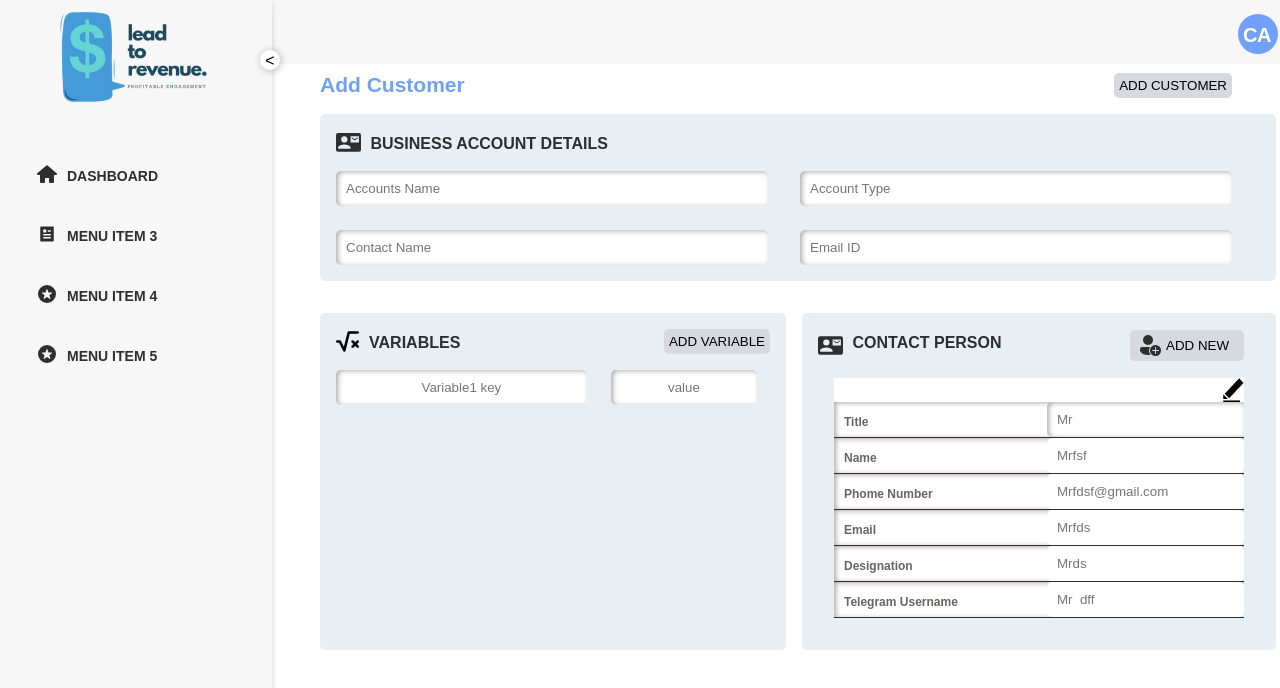
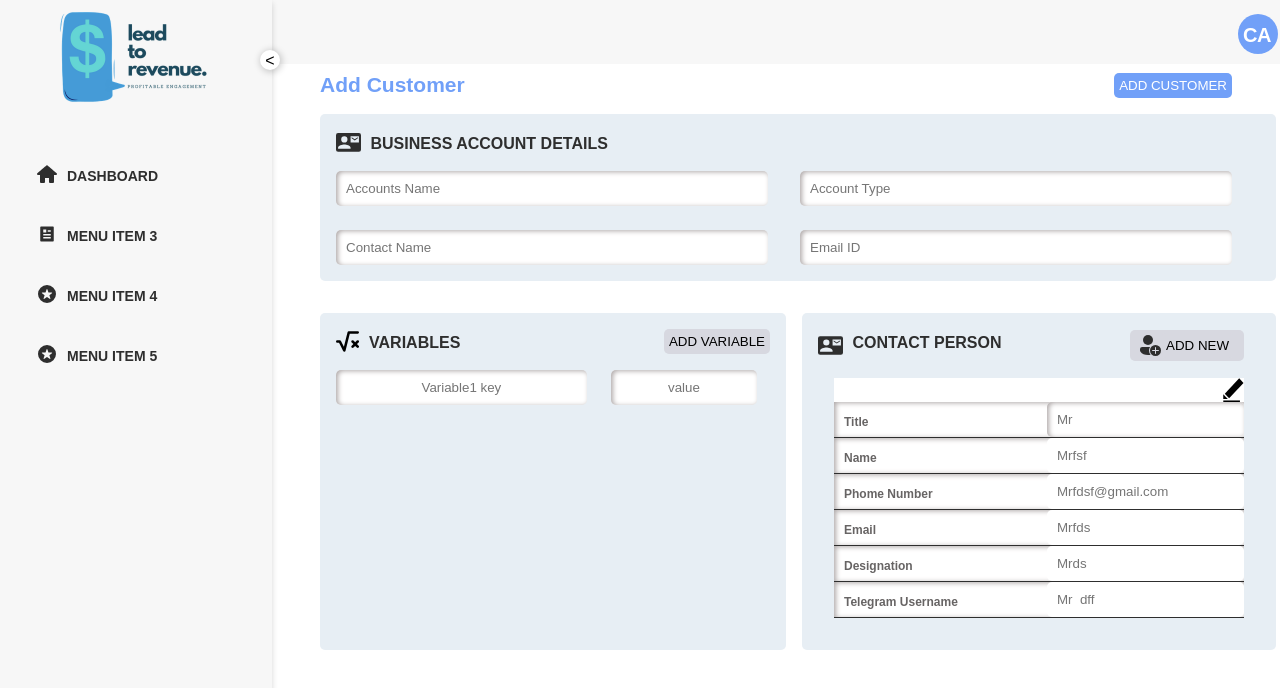
Before and after one commit to dulkifal/addCustomer, a React (Create React App) app in the folder leadtorevenue/: page / in a window 1280 px wide. In both pictures the pointer is over the button "ADD CUSTOMER". Shown: the top 688 px of the page. Built offline with nearby package versions, Linux system fonts and the light colour scheme.

Commit message:
button color

```diff
--- a/leadtorevenue/src/App.css
+++ b/leadtorevenue/src/App.css
@@ -149,7 +149,6 @@ body {
   font-size: 21px;
   line-height: 24px;
 
-
 }
 
 .dashboard button {
@@ -159,7 +158,12 @@ body {
   padding: 5px;
   background-color: #D7D8E0;
   border-radius: 5px;
-  /* padding: 1rem; */
+
+}
+
+button:hover {
+  background-color: #71A0F8;
+  color: #FFFFFF;
 }
 
 .formdiv {
@@ -204,12 +208,13 @@ body {
 }
 
 
-.var_contacts{
+.var_contacts {
   display: flex;
   flex-direction: row;
   grid-template-columns: 48% 48%;
   gap: 1rem;
 }
+
 /* variables */
 .variables {
   display: flex;
@@ -243,14 +248,16 @@ body {
   padding: 1rem 1rem 0 0;
 
 }
-.variables .varinputs *{
+
+.variables .varinputs * {
   padding: 10px;
   border-radius: 5px;
   border: 0;
   box-shadow: inset 2px 1px 5px 0px #afa9a9;
   text-align: center;
 }
-.contact  {
+
+.contact {
   background-color: #E7EEF4;
   border-radius: 5px;
   width: 442px;
@@ -259,7 +266,7 @@ body {
 
 }
 
-.tablerow{
+.tablerow {
   display: flex;
   flex-direction: row;
   justify-content: space-between;
@@ -269,28 +276,27 @@ body {
 
 
 }
-.tablerow1  {
+
+.tablerow1 {
 
   box-shadow: inset 2px 1px 5px 0px #afa9a9;
 }
-.tablerow h3{
+
+.tablerow h3 {
   color: #676464;
   font-size: 12px;
   padding: 5px 0 0 10px;
 }
-.tablerow input{
+
+.tablerow input {
   padding: 10px;
   border-radius: 5px;
   border: 0;
 
 }
-/* .editContact img{
-  width: 20px;
-  height: 20px;
-align-self: center;
-} */
 
-.addcontact{
+
+.addcontact {
   display: flex;
   flex-direction: row;
   justify-content: space-between;
@@ -302,15 +308,17 @@ align-self: center;
 
 
 }
+
 .editContact {
   display: flex;
   flex-direction: column;
   justify-content: space-between;
-  align-items:  stretch;
+  align-items: stretch;
   background: #FFFFFF;
   margin: 1rem 1rem;
 
 }
-.editIcon{
+
+.editIcon {
   align-self: flex-end;
 }
--- a/leadtorevenue/src/components/dashboard.js
+++ b/leadtorevenue/src/components/dashboard.js
@@ -2,7 +2,6 @@ import React from 'react';
 import { useState } from 'react';
 import { Formik, Form, Field } from 'formik';
 import ContactCard from './contactCard'
-
 import Contact from '../assets/images/contact.svg';
 import fluentPerson from '../assets/images/fluentPerson.svg';
 import square_root from '../assets/images/square_root.svg';
```
Lines whose indentation alone changed are shown as unchanged.
